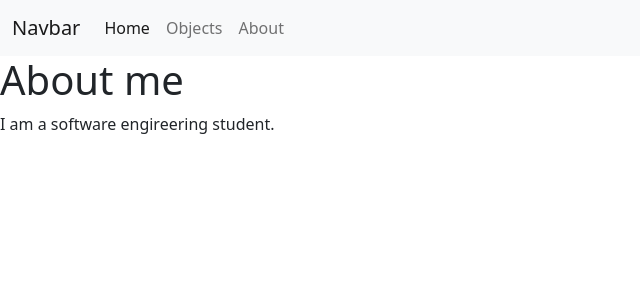
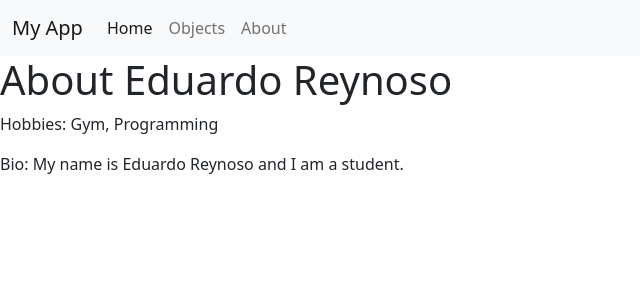
Before and after one commit to EddieReynosoR/FSDI_111, a Flask app: page /about in a window 1280 px wide. Shown: the top 300 px of the page, without its empty margins (0-640 px from the left). Run offline with Flask 2, Linux system fonts and the light colour scheme.

Commit message:
Assignment 1 Code

```diff
--- a/app/routes.py
+++ b/app/routes.py
@@ -12,8 +12,14 @@ def index():
 
 
 @app.get("/about")
-def About():
-    return render_template('about.html')
+def about():
+    me = {
+        "first_name": "Eduardo",
+        "last_name": "Reynoso",
+        "hobbies": "Gym, Programming",
+        "bio": "My name is Eduardo Reynoso and I am a student."
+    }
+    return render_template('about.html', about_dict=me)
 
 @app.get("/objects")
 def objects():
--- a/app/templates/about.html
+++ b/app/templates/about.html
@@ -5,7 +5,8 @@
 
 {% block content %}
 
-<h1>About me</h1>
-<p>I am a software engireering student.</p>
+<h1>About {{ about_dict["first_name"] }} {{ about_dict["last_name"] }}</h1>
+<p>Hobbies: {{ about_dict["hobbies"] }}</p>
+<p>Bio: {{ about_dict["bio"] }}</p>
 
 {% endblock content %}
--- a/app/templates/base.html
+++ b/app/templates/base.html
@@ -18,7 +18,7 @@
 <body>
     <nav class="navbar navbar-expand-lg bg-light">
         <div class="container-fluid">
-            <a class="navbar-brand" href="#">Navbar</a>
+            <a class="navbar-brand" href="#">My App</a>
             <button class="navbar-toggler" type="button" data-bs-toggle="collapse" data-bs-target="#navbarNavAltMarkup"
                 aria-controls="navbarNavAltMarkup" aria-expanded="false" aria-label="Toggle navigation">
                 <span class="navbar-toggler-icon"></span>
@@ -32,6 +32,7 @@
             </div>
         </div>
     </nav>
+
     {% block content %}
     {% endblock content %}
 
```
